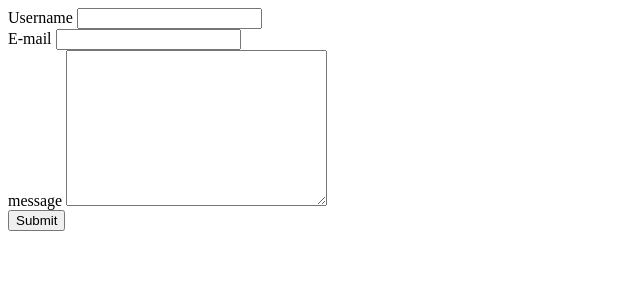
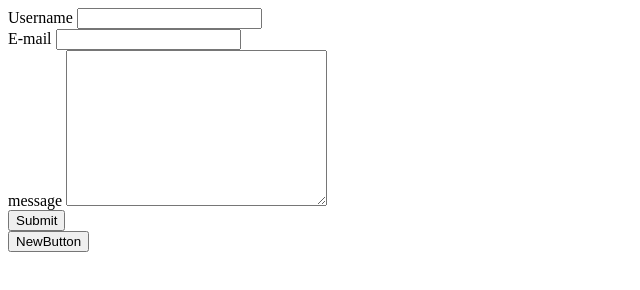
Before and after one commit to kleanthisCh/webgit, a plain HTML site: page chapter1/form1.html in a window 1280 px wide. Shown: the whole page, without its empty margins (0-640 px from the left). Drawn offline with Linux system fonts and the light colour scheme.

Commit message:
form1 v0.2

```diff
--- a/chapter1/form1.html
+++ b/chapter1/form1.html
@@ -26,5 +26,6 @@
       <input type="submit" value="Submit">
     </div>
   </form>
+  <button type= "buttton">NewButton</button>
 </body>
 </html>
```
